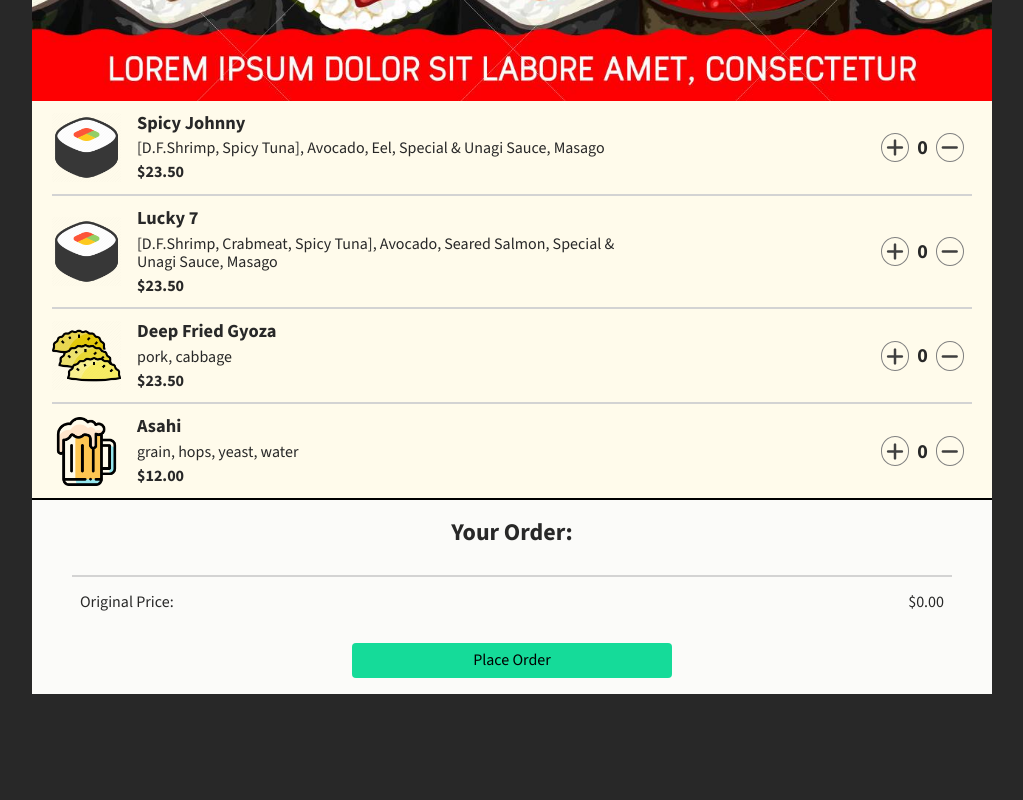
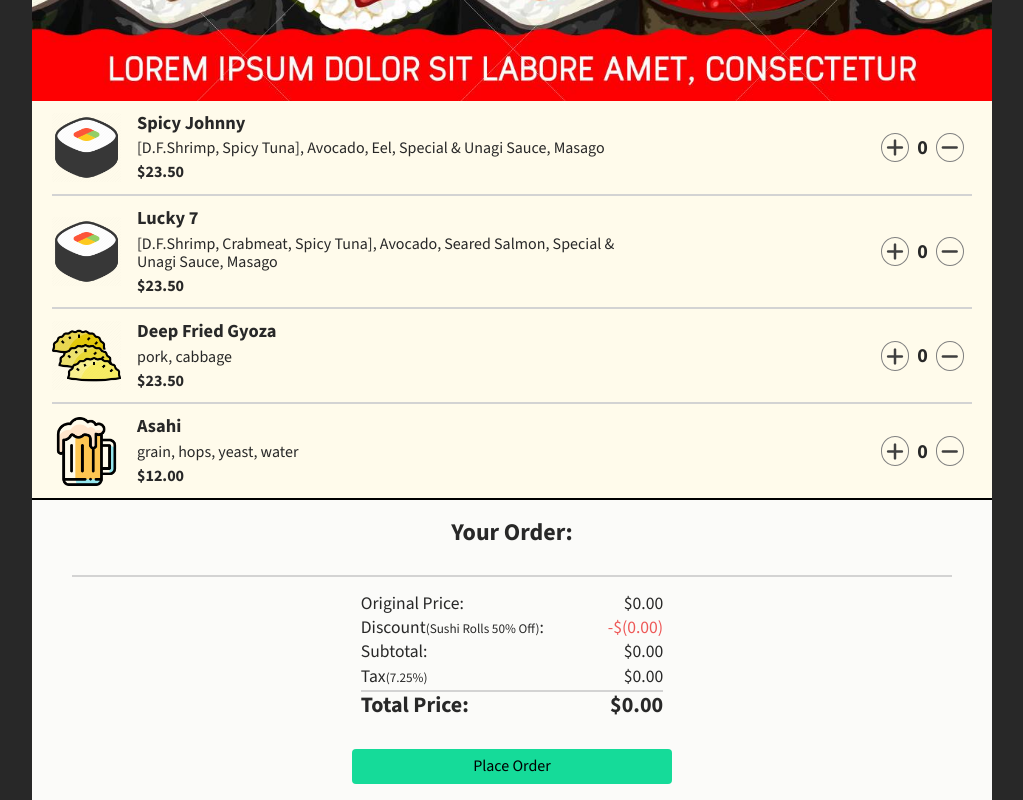
Before and after one commit to MadHapps/Module-5---Restaraunt-App, a website built with Vite: page index.html in a window 1280 px wide. Shown: the part 431-1231 px from the top of the page, without its empty margins (128-1151 px from the left). Before the commit the page ends 1125 px from the top, so only its background shows below. Built offline with nearby package versions, Linux system fonts and the light colour scheme.

Commit message:
Added order price summary

```diff
--- a/index.css
+++ b/index.css
@@ -156,13 +156,37 @@ img{
 
 .od-total-price {
     display: flex;
+    flex-direction: column;
+    justify-content: space-between;
     align-items: center;
+    gap: .25rem;
     margin: 0 auto;
-    justify-content: space-between;
     border-top: 2px solid lightgray;
     width: 90%;
     padding: 1rem .5rem;
-    font-size: 1em;
+    font-size: 1.1em;
+    font-weight: 500;
+}
+
+.od-total-price div {
+    display: flex;
+    justify-content: space-between;
+    width: 35%;
+}
+
+.od-total-price div p span{
+    font-size: .75em;
+    font-weight: 400;
+}
+
+.od-total-price--discount {
+    color: rgba(230, 0, 0, 0.651);
+}
+
+.od-total-price div:last-child {
+    border-top: 2px solid lightgrey;
+    font-size: 1.25em;
+    font-weight: bold;
 }
 
 .od-food-item--remove-btn {
--- a/index.html
+++ b/index.html
@@ -3,6 +3,7 @@
 
 <head>
     <title>Joey's Sushi Bar</title>
+    <meta name="viewport" content="width=device-width, initial-scale=1.0 maximum-scale=1.0, user-scalable=no">
     <link rel="manifest" href="/site.webmanifest">
     <link rel="stylesheet" href="https://cdnjs.cloudflare.com/ajax/libs/normalize/8.0.1/normalize.css">
     <link rel="stylesheet" href="index.css">
@@ -26,16 +27,15 @@
     </header>
     <main class="order-form">
         <section class="order-selection-container" id="order-selection-container">
-            <!-- menu items display here -->
+            <!-- menu items displayed here -->
         </section>
         <section class="order-details">
             <h2>Your Order:</h2>
             <div class="od-food-items-wrapper" id="od-food-items-wrapper">
-                <!-- order displayed here -->
+                <!-- order selection displayed here -->
             </div>
-            <div class="od-total-price">
-                <p class="od-total-price--title">Original Price:</p>
-                <p class="od-total-price--value" id="od-total-price--value">$0.00</p>
+            <div class="od-total-price" id="od-total-price">
+                <!-- order price summary displayed here -->
             </div>
             <div class="od-btn-container">
                 <button id="order-btn">Place Order</button>
--- a/index.js
+++ b/index.js
@@ -20,7 +20,6 @@ function increment(target) {
     if (sessionStorage.getItem(target)) {
         let quantity = parseInt(sessionStorage.getItem(target))
         sessionStorage.setItem(target, ++quantity)
-        console.log(`IF`)
         checkoutArray.forEach((item) => {
             if (parseInt(target) === item.id) {
                 item.quantity = quantity
@@ -30,7 +29,6 @@ function increment(target) {
         render()
     }
     else {
-        console.log(`ELSE`)
         sessionStorage.setItem(target, 1)
 
         menuArray.forEach((item) => {
@@ -43,7 +41,7 @@ function increment(target) {
 
         render()
     }
-    console.log(checkoutArray)
+
     storeCheckoutArrayForSession(checkoutArray)
 }
 
@@ -72,22 +70,22 @@ function decrement(target) {
 
             sessionStorage.removeItem(target)
         }
-        console.log(checkoutArray)
+
         storeCheckoutArrayForSession(checkoutArray)
     }
 }
 
 function removeOrder(target) {
-        checkoutArray.forEach((item, index)=> {
+    checkoutArray.forEach((item, index) => {
         if (item.id === parseInt(target)) {
             item.quantity = 0
+            item.totalPrice = 0
             checkoutArray.splice(index, 1)
             sessionStorage.setItem('checkoutData', JSON.stringify(checkoutArray))
             sessionStorage.removeItem(target)
 
             render()
         }
-            console.log(checkoutArray)
     })
 }
 
@@ -129,17 +127,15 @@ function createMenuSelectionHtml(foodItems) {
 
 function createOrderSummaryHtml() {
 
-    if(checkoutArray.length === 0 && sessionStorage.getItem('checkoutData') && sessionStorage.getItem('checkoutData').length > 0) {
+    if (checkoutArray.length === 0 && sessionStorage.getItem('checkoutData') && sessionStorage.getItem('checkoutData').length > 0) {
         checkoutArray = JSON.parse(sessionStorage.getItem('checkoutData'))
-        console.log(`hello 1`)
     }
     else if (checkoutArray.length === 0 && !sessionStorage.getItem('checkoutData')) {
         sessionStorage.setItem('checkoutData', [])
-        console.log(`hello 2`)
     }
 
     let html = ``
-    if(checkoutArray.length > 0 || sessionStorage.getItem('checkoutData').length > 0) {
+    if (checkoutArray.length > 0 || sessionStorage.getItem('checkoutData').length > 0) {
         checkoutArray.forEach((item) => {
             html += `
             <div class="od-food-item">
@@ -158,22 +154,58 @@ function createOrderSummaryHtml() {
 }
 
 function calculateOrderTotal() {
-    const orderTotal = document.getElementById('od-total-price--value')
-    let checkoutItemPrices = checkoutArray.map((e) => { return e.totalPrice })
+
+    const checkoutItemPrices = checkoutArray.map((e) => { return e.totalPrice })
+    const sushiRolls = checkoutArray.filter((e) => { return e.type.includes('sushi roll') })
+    const sushiRollPrices = sushiRolls.map((e) => { return e.totalPrice })
+
+    let originalPrice = 0
+    let discount = 0
+    let subtotal = 0
+    let tax = 0
+    let orderTotal = 0
 
     if (checkoutItemPrices.length > 0) {
-        orderTotal.textContent = `$${checkoutItemPrices.reduce((total, currentItem) => total + currentItem).toFixed(2)}`
-    } else orderTotal.textContent = `$${0.00.toFixed(2)}`
+        originalPrice = checkoutItemPrices.reduce((total, currentItem) => total + currentItem)
+        discount = sushiRollPrices.reduce((a, b) => a + b) * .5
+        subtotal = originalPrice - discount
+        tax = subtotal * .0725
+        orderTotal = subtotal + tax
+    }
+
+    return `
+            <div>
+                <p class="od-total-price--title">Original Price:</p>
+                <p class="od-total-price--originalValue">$${originalPrice.toFixed(2)}</p>
+            </div>
+            <div>
+                <p class="od-total-price--title">Discount<span>(Sushi Rolls 50% Off)</span>:</p>
+                <p class="od-total-price--discount">-$(${discount.toFixed(2)})</p>
+            </div>
+            <div>
+                <p class="od-total-price--title">Subtotal:</p>
+                <p class="od-total-price--subtotal">$${subtotal.toFixed(2)}</p>
+            </div>
+            <div>
+                <p class="od-total-price--title">Tax<span>(7.25%)</span></p>
+                <p class="od-total-price--tax">$${tax.toFixed(2)}</p>
+            </div>
+            <div>
+                <p class="od-total-price--title">Total Price:</p>
+                <p class="od-total-price--orderTotal">$${orderTotal.toFixed(2)}</p>
+            </div>
+            `
 
 }
 
 function render() {
     const orderDetails = document.getElementById('od-food-items-wrapper')
+    const orderPrice = document.getElementById('od-total-price')
 
-    setTimeout((e)=> {
+    setTimeout((e) => {
         orderSelection.innerHTML = createMenuSelectionHtml(menuArray)
         orderDetails.innerHTML = createOrderSummaryHtml(checkoutArray)
-        calculateOrderTotal()
+        orderPrice.innerHTML = calculateOrderTotal()
     }, 100)
 
 }
```
Lines whose indentation alone changed are shown as unchanged.
